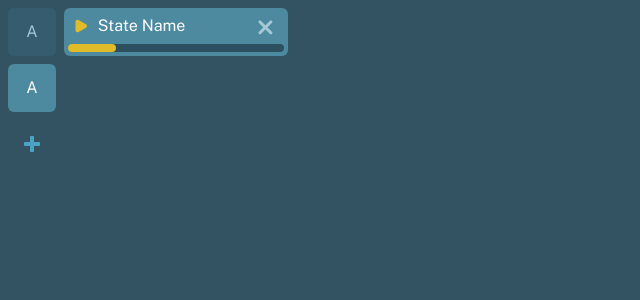
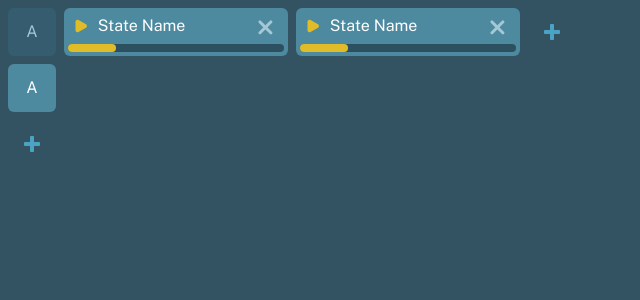
Before and after one commit to theexperiential/Shinkansen, a Vue app in the folder vue/: page / in a window 1280 px wide. Shown: the top 300 px of the page, without its empty margins (0-640 px from the left). Built offline with nearby package versions, Linux system fonts and the light colour scheme.

Commit message:
better add button trans/hover, multiple state builtout

```diff
--- a/vue/src/components/Add.vue
+++ b/vue/src/components/Add.vue
@@ -1,4 +1,5 @@
 <template>
+    <!-- plus (+) symbol -->
     <a
         class=
             "w-full h-full flex justify-center items-center
--- /dev/null
+++ b/vue/src/components/AddBtn.vue
@@ -0,0 +1,18 @@
+<template>
+  <div class="w-12 h-12 rounded-md hover:bg-bg-unselected transition-colors">
+      <Add />
+    </div>
+</template>
+
+<script>
+import Add from './Add.vue'
+export default {
+    components: {
+        Add
+    }
+}
+</script>
+
+<style>
+
+</style>
--- a/vue/src/components/Exhibit.vue
+++ b/vue/src/components/Exhibit.vue
@@ -25,7 +25,6 @@
 
 <script>
 export default {
-
 }
 </script>
 
--- a/vue/src/components/exhibits.vue
+++ b/vue/src/components/exhibits.vue
@@ -1,20 +1,18 @@
 <template>
   <div class="w-16 h-screen flex flex-col space-y-2 p-2">
     <Exhibit />
-    <div class="w-12 h-12">
-      <Add />
-    </div>
+    <AddBtn />
   </div>
 </template>
 
 <script>
   import Exhibit from './Exhibit.vue'
-  import Add from './Add.vue'
+  import AddBtn from './AddBtn.vue'
 
   export default {
      components: {
         Exhibit,
-        Add
+        AddBtn
     }
   }
 </script>
--- a/vue/src/components/states.vue
+++ b/vue/src/components/states.vue
@@ -1,14 +1,18 @@
 <template>
-  <div class="w-screen h-16 space-x-2 py-2 pr-2">
-      <StateTab />
+  <div class="w-screen h-16 flex space-x-2 py-2 pr-2 ">
+        <StateTab />
+        <StateTab />
+        <AddBtn />
   </div>
 </template>
 
 <script>
 import StateTab from './StateTab.vue'
+import AddBtn from './AddBtn.vue'
 export default {
     components: {
-        StateTab
+        StateTab,
+        AddBtn
     }
 }
 </script>
```
